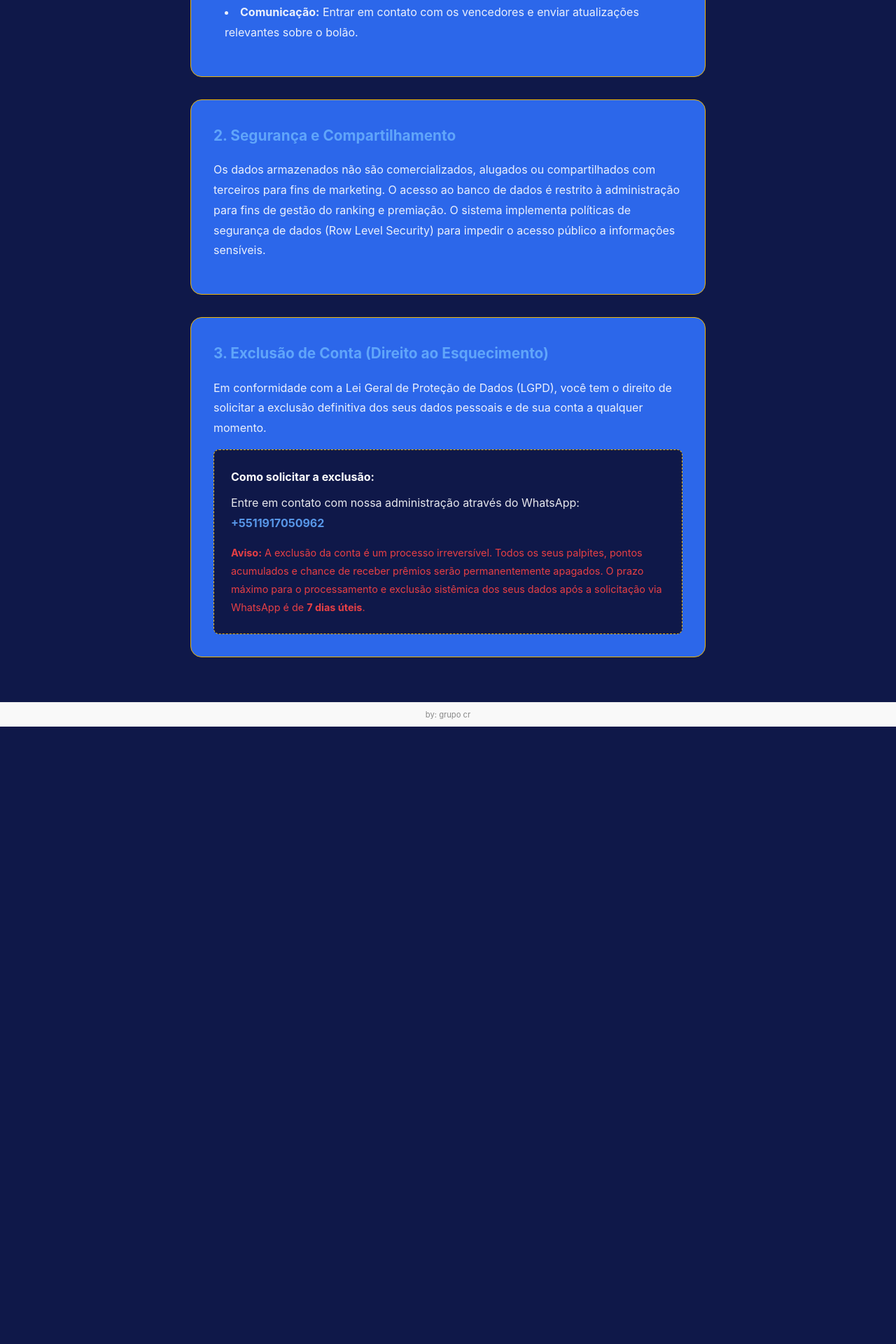
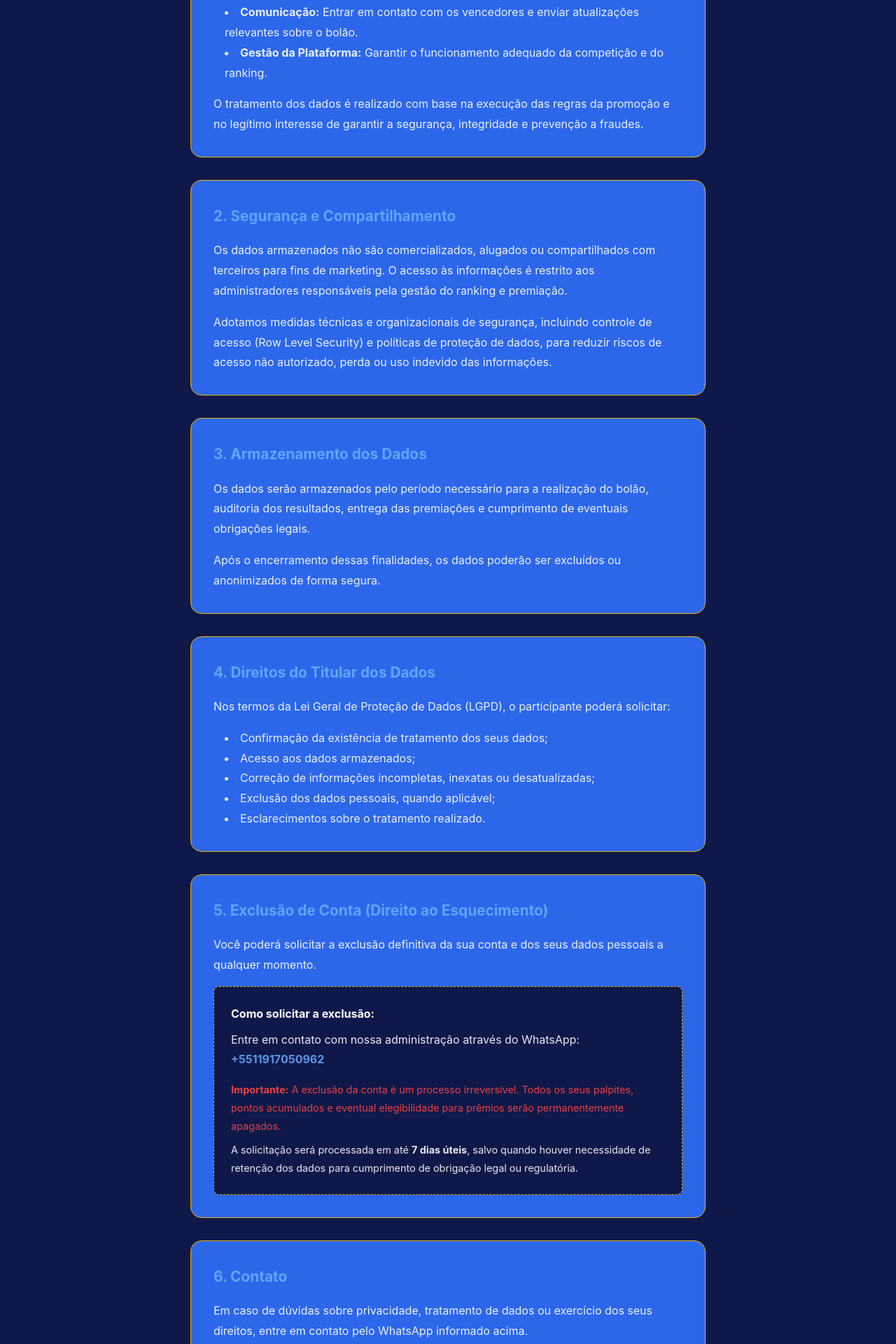
Before and after one commit to charlevaz/bolao, a Next.js app: page /privacidade in a window 1280 px wide. Shown: the part 600-2520 px from the top of the page at 70% size. Before the commit the page ends 1638 px from the top, so only its background shows below. Built offline with nearby package versions, Linux system fonts and the light colour scheme.

Commit message:
chore: update privacy policy text to improved comprehensive version

```diff
--- a/app/privacidade/page.tsx
+++ b/app/privacidade/page.tsx
@@ -22,22 +22,53 @@ export default function Privacidade() {
         </p>
         <ul style={{ listStylePosition: 'inside', opacity: 0.9, marginBottom: '1rem', paddingLeft: '1rem' }}>
           <li><strong>Prevenção à Fraude:</strong> Garantir a regra de apenas 1 (um) palpite por {theme.documentType} em cada jogo.</li>
-          <li><strong>Auditoria de Prêmios:</strong> Validar a identidade do ganhador para a entrega segura das premiações ao final da Copa do Mundo.</li>
+          <li><strong>Auditoria de Prêmios:</strong> Validar a identidade do ganhador para a entrega segura das premiações ao final da competição.</li>
           <li><strong>Comunicação:</strong> Entrar em contato com os vencedores e enviar atualizações relevantes sobre o bolão.</li>
+          <li><strong>Gestão da Plataforma:</strong> Garantir o funcionamento adequado da competição e do ranking.</li>
         </ul>
+        <p style={{ opacity: 0.9 }}>
+          O tratamento dos dados é realizado com base na execução das regras da promoção e no legítimo interesse de garantir a segurança, integridade e prevenção a fraudes.
+        </p>
       </div>
 
       <div style={{ backgroundColor: theme.primaryColor, border: `1px solid ${theme.secondaryColor}`, padding: '2rem', borderRadius: '16px', marginBottom: '2rem' }}>
         <h3 style={{ fontSize: '1.3rem', color: theme.id === 'barbearia' ? theme.secondaryColor : '#60a5fa', marginBottom: '1rem' }}>2. Segurança e Compartilhamento</h3>
         <p style={{ marginBottom: '1rem', opacity: 0.9 }}>
-          Os dados armazenados não são comercializados, alugados ou compartilhados com terceiros para fins de marketing. O acesso ao banco de dados é restrito à administração para fins de gestão do ranking e premiação. O sistema implementa políticas de segurança de dados (Row Level Security) para impedir o acesso público a informações sensíveis.
+          Os dados armazenados não são comercializados, alugados ou compartilhados com terceiros para fins de marketing. O acesso às informações é restrito aos administradores responsáveis pela gestão do ranking e premiação.
+        </p>
+        <p style={{ opacity: 0.9 }}>
+          Adotamos medidas técnicas e organizacionais de segurança, incluindo controle de acesso (Row Level Security) e políticas de proteção de dados, para reduzir riscos de acesso não autorizado, perda ou uso indevido das informações.
         </p>
       </div>
 
       <div style={{ backgroundColor: theme.primaryColor, border: `1px solid ${theme.secondaryColor}`, padding: '2rem', borderRadius: '16px', marginBottom: '2rem' }}>
-        <h3 style={{ fontSize: '1.3rem', color: theme.id === 'barbearia' ? theme.secondaryColor : '#60a5fa', marginBottom: '1rem' }}>3. Exclusão de Conta (Direito ao Esquecimento)</h3>
+        <h3 style={{ fontSize: '1.3rem', color: theme.id === 'barbearia' ? theme.secondaryColor : '#60a5fa', marginBottom: '1rem' }}>3. Armazenamento dos Dados</h3>
         <p style={{ marginBottom: '1rem', opacity: 0.9 }}>
-          Em conformidade com a Lei Geral de Proteção de Dados (LGPD), você tem o direito de solicitar a exclusão definitiva dos seus dados pessoais e de sua conta a qualquer momento.
+          Os dados serão armazenados pelo período necessário para a realização do bolão, auditoria dos resultados, entrega das premiações e cumprimento de eventuais obrigações legais.
+        </p>
+        <p style={{ opacity: 0.9 }}>
+          Após o encerramento dessas finalidades, os dados poderão ser excluídos ou anonimizados de forma segura.
+        </p>
+      </div>
+
+      <div style={{ backgroundColor: theme.primaryColor, border: `1px solid ${theme.secondaryColor}`, padding: '2rem', borderRadius: '16px', marginBottom: '2rem' }}>
+        <h3 style={{ fontSize: '1.3rem', color: theme.id === 'barbearia' ? theme.secondaryColor : '#60a5fa', marginBottom: '1rem' }}>4. Direitos do Titular dos Dados</h3>
+        <p style={{ marginBottom: '1rem', opacity: 0.9 }}>
+          Nos termos da Lei Geral de Proteção de Dados (LGPD), o participante poderá solicitar:
+        </p>
+        <ul style={{ listStylePosition: 'inside', opacity: 0.9, paddingLeft: '1rem' }}>
+          <li>Confirmação da existência de tratamento dos seus dados;</li>
+          <li>Acesso aos dados armazenados;</li>
+          <li>Correção de informações incompletas, inexatas ou desatualizadas;</li>
+          <li>Exclusão dos dados pessoais, quando aplicável;</li>
+          <li>Esclarecimentos sobre o tratamento realizado.</li>
+        </ul>
+      </div>
+
+      <div style={{ backgroundColor: theme.primaryColor, border: `1px solid ${theme.secondaryColor}`, padding: '2rem', borderRadius: '16px', marginBottom: '2rem' }}>
+        <h3 style={{ fontSize: '1.3rem', color: theme.id === 'barbearia' ? theme.secondaryColor : '#60a5fa', marginBottom: '1rem' }}>5. Exclusão de Conta (Direito ao Esquecimento)</h3>
+        <p style={{ marginBottom: '1rem', opacity: 0.9 }}>
+          Você poderá solicitar a exclusão definitiva da sua conta e dos seus dados pessoais a qualquer momento.
         </p>
         <div style={{ backgroundColor: theme.backgroundColor, padding: '1.5rem', borderRadius: '8px', border: `1px dashed ${theme.secondaryColor}` }}>
           <p style={{ fontWeight: 'bold', marginBottom: '0.5rem', color: '#fff' }}>Como solicitar a exclusão:</p>
@@ -45,9 +76,19 @@ export default function Privacidade() {
             Entre em contato com nossa administração através do WhatsApp: <strong><a href={`https://wa.me/${theme.rules?.whatsapp}`} target="_blank" rel="noreferrer" style={{ color: theme.id === 'barbearia' ? theme.secondaryColor : '#60a5fa' }}>+{theme.rules?.whatsapp}</a></strong>
           </p>
           <p style={{ opacity: 0.9, marginTop: '1rem', fontSize: '0.9rem', color: '#ff4444' }}>
-            <strong>Aviso:</strong> A exclusão da conta é um processo irreversível. Todos os seus palpites, pontos acumulados e chance de receber prêmios serão permanentemente apagados. O prazo máximo para o processamento e exclusão sistêmica dos seus dados após a solicitação via WhatsApp é de <strong>7 dias úteis</strong>.
+            <strong>Importante:</strong> A exclusão da conta é um processo irreversível. Todos os seus palpites, pontos acumulados e eventual elegibilidade para prêmios serão permanentemente apagados.
+          </p>
+          <p style={{ opacity: 0.9, marginTop: '0.5rem', fontSize: '0.9rem' }}>
+            A solicitação será processada em até <strong>7 dias úteis</strong>, salvo quando houver necessidade de retenção dos dados para cumprimento de obrigação legal ou regulatória.
           </p>
         </div>
+      </div>
+
+      <div style={{ backgroundColor: theme.primaryColor, border: `1px solid ${theme.secondaryColor}`, padding: '2rem', borderRadius: '16px', marginBottom: '2rem' }}>
+        <h3 style={{ fontSize: '1.3rem', color: theme.id === 'barbearia' ? theme.secondaryColor : '#60a5fa', marginBottom: '1rem' }}>6. Contato</h3>
+        <p style={{ opacity: 0.9 }}>
+          Em caso de dúvidas sobre privacidade, tratamento de dados ou exercício dos seus direitos, entre em contato pelo WhatsApp informado acima.
+        </p>
       </div>
     </div>
   );
```
